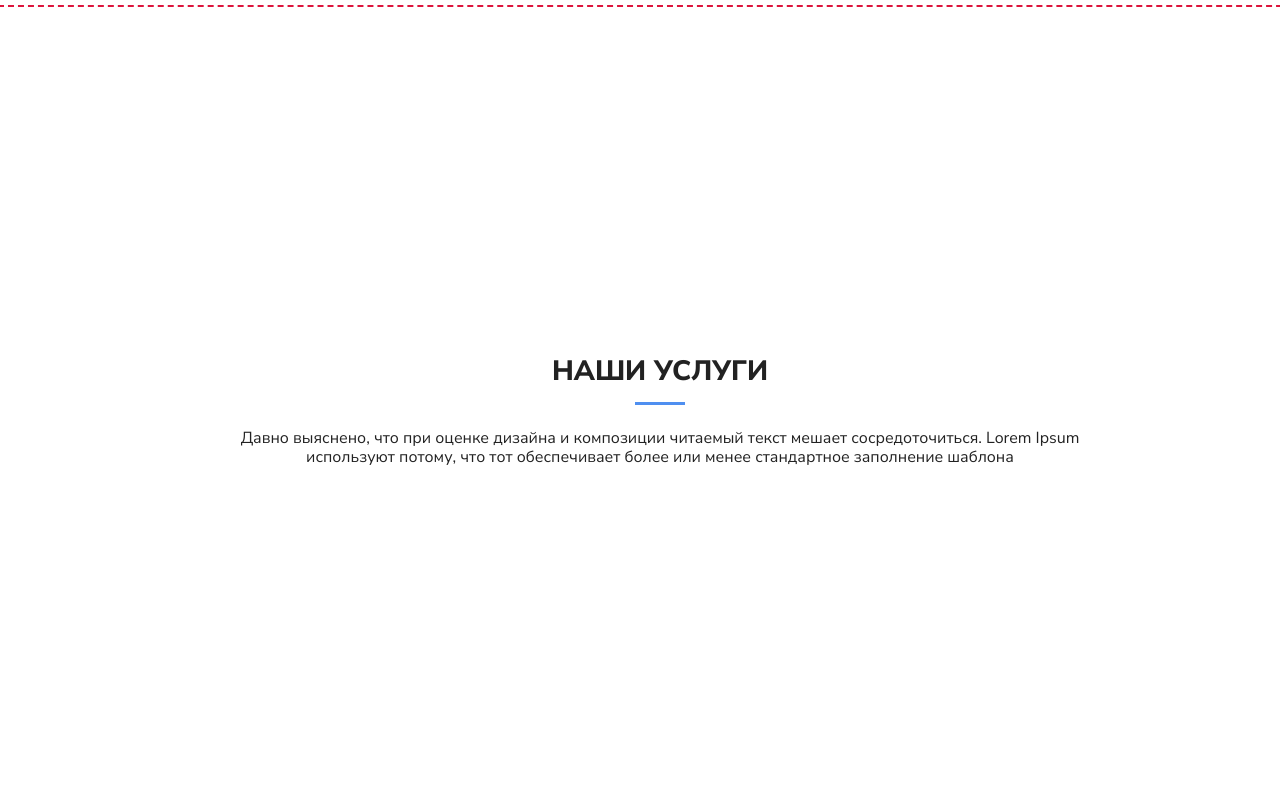
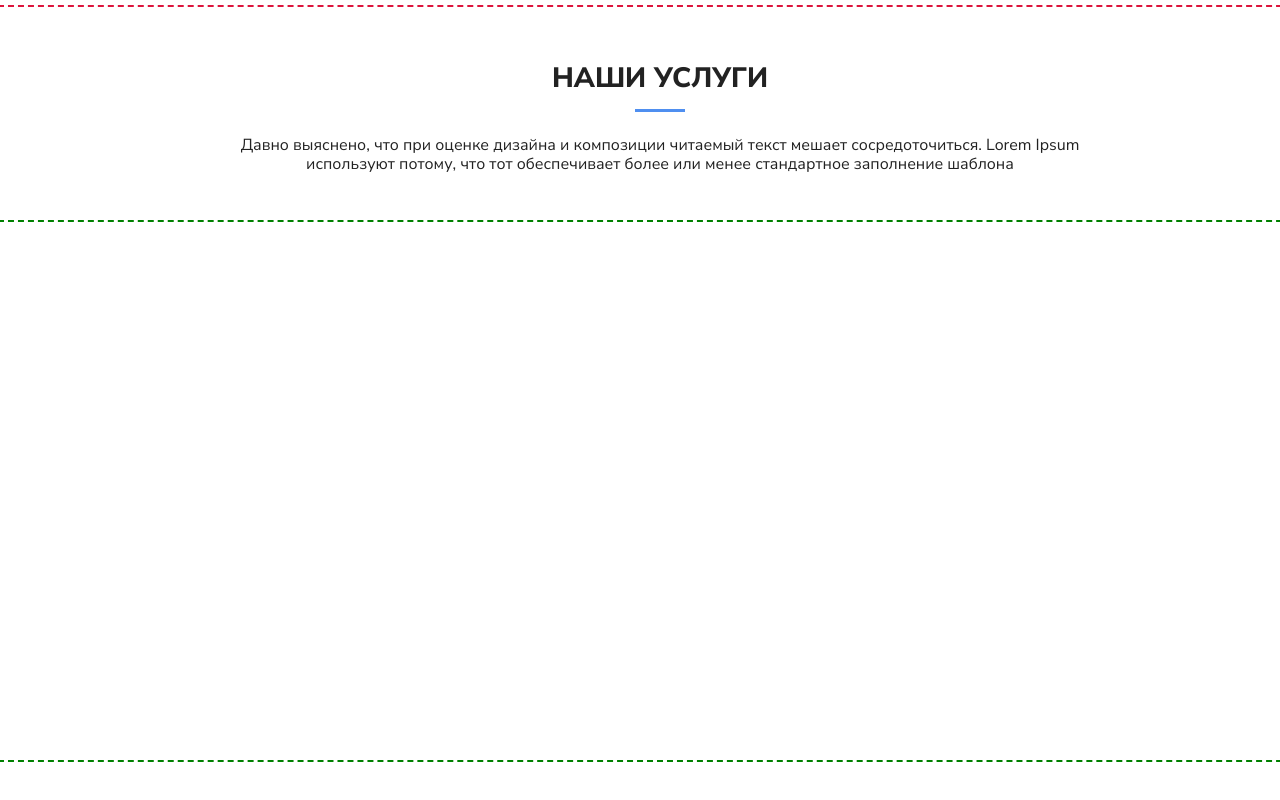
Before and after one commit to mash9000/lawyer_website, a React (Vite) app: page / in a window 1280 px wide. Shown: the part 943-1743 px from the top of the page. Built offline with nearby package versions, Linux system fonts and the light colour scheme.

Commit message:
feat: бокс для сервисов подготовлен

```diff
--- a/src/App.tsx
+++ b/src/App.tsx
@@ -5,6 +5,7 @@ import {baseLinks} from "./data/links.ts";
 
 import './styles/our-service/our-service.scss';
 import './styles/our-service/__desc/our-service__desc.scss';
+import './styles/our-service/__service-box/our-service__service-box.scss';
 import {
     PageSectionHeading
 } from "./components/PageSectionHeading/PageSectionHeading.tsx";
@@ -41,6 +42,9 @@ export const App = () => {
                     что тот обеспечивает более или менее стандартное заполнение
                     шаблона
                 </p>
+                <div className='our-service__service-box'>
+
+                </div>
             </div>
         </>
     );
--- /dev/null
+++ b/src/styles/our-service/__service-box/our-service__service-box.scss
@@ -0,0 +1,10 @@
+.our-service__service-box {
+  width: 1320px;
+  height: 538px;
+  margin-top: 48px;
+  justify-content: center;
+  align-items: center;
+  gap: 24px;
+
+  outline: 2px dashed green;
+}
```
